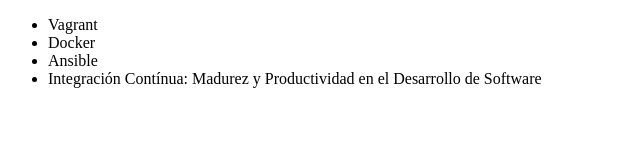
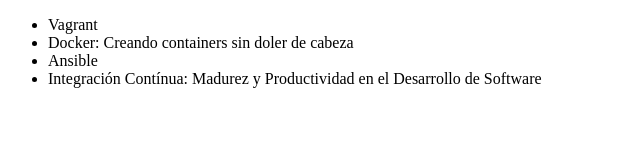
Before and after one commit to Ricardo16GM/alura-git, a plain HTML site: page index.html in a window 1280 px wide. Shown: the whole page, without its empty margins (0-640 px from the left). Drawn offline with Linux system fonts and the light colour scheme.

Commit message:
Corrigiendo el nombre del curso de Docker

```diff
--- a/index.html
+++ b/index.html
@@ -9,7 +9,7 @@
 <body>
     <ul>
         <li>Vagrant</li>
-        <li>Docker</li>
+        <li>Docker: Creando containers sin doler de cabeza</li>
         <li>Ansible</li>
         <li>Integración Contínua: Madurez y Productividad en el Desarrollo de Software</li>
     </ul>
```
